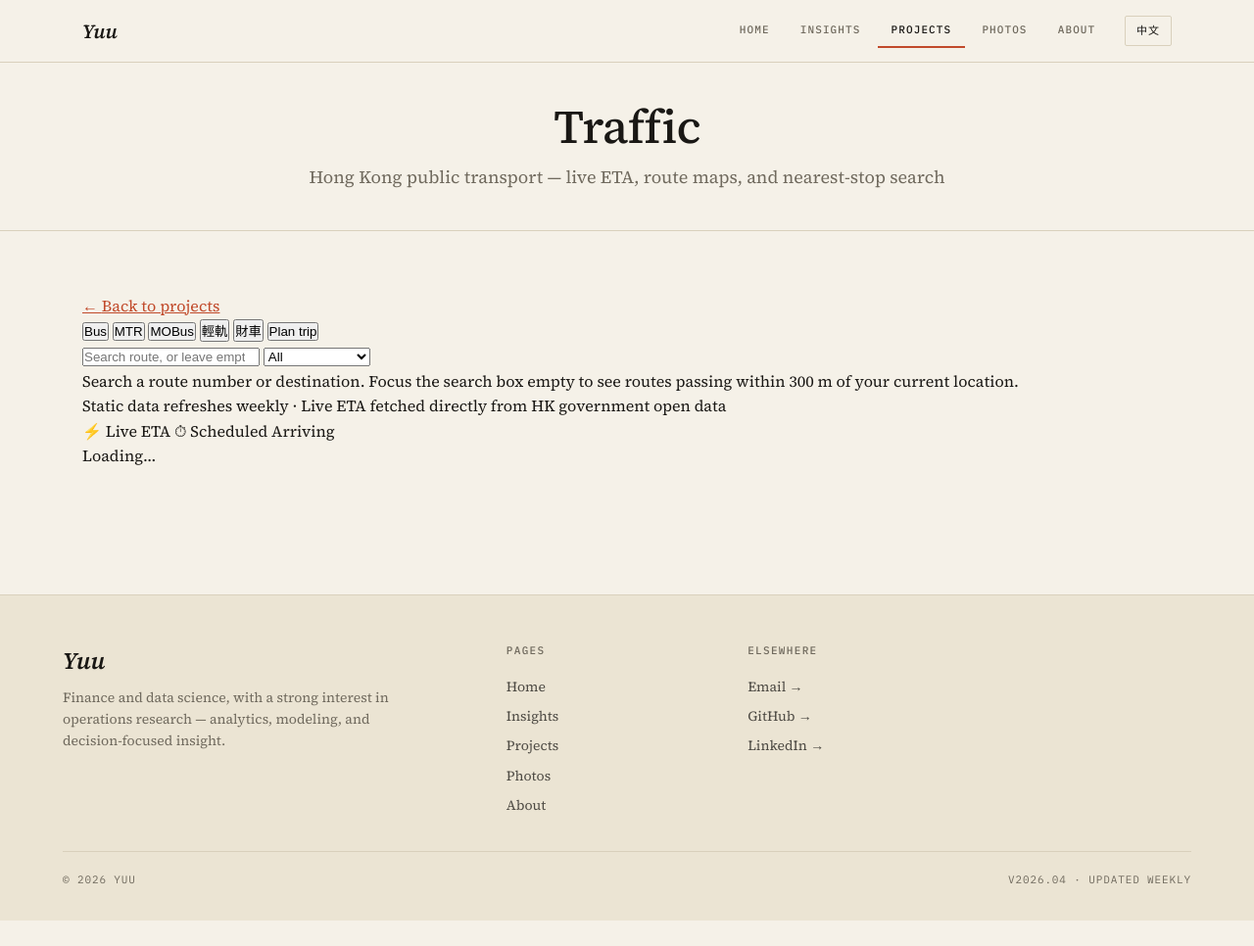
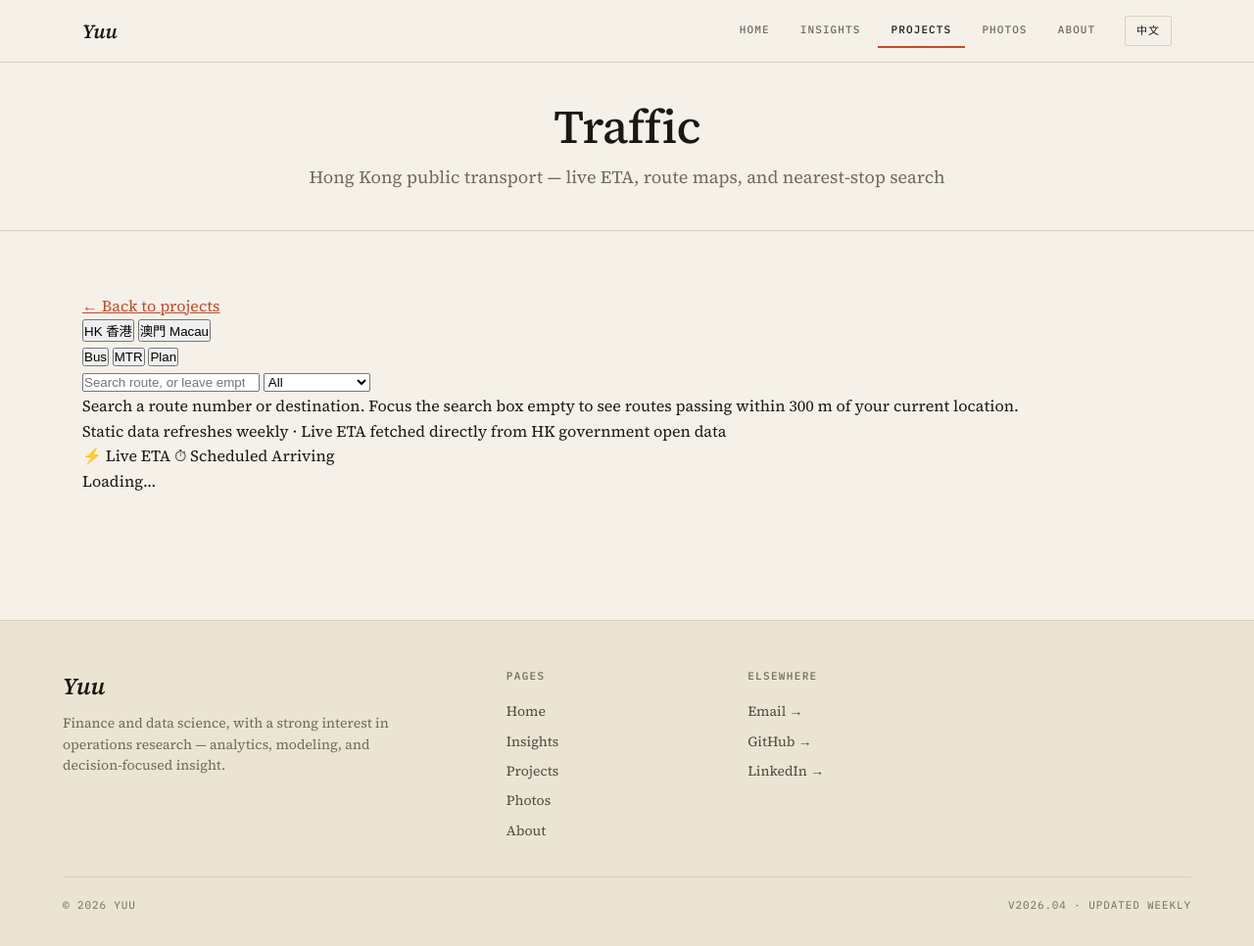
Before and after one commit to yutsang/yutsang.github.io, a Jekyll site: the page projects/traffic/index.html, which Jekyll copies as it is, in a window 1280 px wide and 966 px high. Shown: the whole window at 98% size. Built offline with Jekyll 4.4.1, drawn with Linux system fonts in a browser that asks for light colours.

Commit message:
publish: bump yuutraffic asset version (region switch + network graph)

```diff
--- a/projects/traffic/index.html
+++ b/projects/traffic/index.html
@@ -30,7 +30,7 @@
           integrity="sha256-p4NxAoJBhIIN+hmNHrzRCf9tD/miZyoHS5obTRR9BMY="
           crossorigin>
     <!-- Cache-bust: rewritten by yuutraffic's publish.sh on every deploy. -->
-    <link rel="stylesheet" href="/yuutraffic/style.css?v=20260503025816-a27cffb5">
+    <link rel="stylesheet" href="/yuutraffic/style.css?v=20260503030937-2b8a94cf">
 
     <!-- Tell the widget where to fetch its data bundles from. -->
     <script>window.YUU_DATA_BASE = "/yuutraffic/data";</script>
@@ -64,13 +64,17 @@
     <div class="main-content">
         <div class="yuu-back-row">
             <a href="/projects/" class="yuu-back-link">← <span data-lang="en">Back to projects</span><span data-lang="zh">返回專案</span></a>
+            <div class="yuu-region-switch" role="tablist" aria-label="Region">
+                <button type="button" class="yuu-region active" data-region="hk" role="tab" aria-selected="true">HK 香港</button>
+                <button type="button" class="yuu-region"        data-region="mo" role="tab" aria-selected="false">澳門 Macau</button>
+            </div>
             <div class="yuu-mode-tabs" role="tablist">
-                <button type="button" class="yuu-tab active" data-tab="bus"     role="tab" aria-selected="true">Bus</button>
-                <button type="button" class="yuu-tab"        data-tab="mtr"     role="tab" aria-selected="false">MTR</button>
-                <button type="button" class="yuu-tab"        data-tab="mobus"   role="tab" aria-selected="false">MOBus</button>
-                <button type="button" class="yuu-tab"        data-tab="lrt"     role="tab" aria-selected="false">輕軌</button>
-                <button type="button" class="yuu-tab"        data-tab="shuttle" role="tab" aria-selected="false">財車</button>
-                <button type="button" class="yuu-tab"        data-tab="plan"    role="tab" aria-selected="false">Plan trip</button>
+                <button type="button" class="yuu-tab active" data-tab="bus"     data-region="hk"  role="tab" aria-selected="true">Bus</button>
+                <button type="button" class="yuu-tab"        data-tab="mtr"     data-region="hk"  role="tab" aria-selected="false">MTR</button>
+                <button type="button" class="yuu-tab"        data-tab="mobus"   data-region="mo"  role="tab" aria-selected="false" hidden>MOBus</button>
+                <button type="button" class="yuu-tab"        data-tab="lrt"     data-region="mo"  role="tab" aria-selected="false" hidden>輕軌 LRT</button>
+                <button type="button" class="yuu-tab"        data-tab="shuttle" data-region="mo"  role="tab" aria-selected="false" hidden>財車</button>
+                <button type="button" class="yuu-tab"        data-tab="plan"    data-region="any" role="tab" aria-selected="false">Plan</button>
             </div>
         </div>
 
@@ -232,7 +236,7 @@
     <script src="https://unpkg.com/leaflet@1.9.4/dist/leaflet.js"
             integrity="sha256-20nQCchB9co0qIjJZRGuk2/Z9VM+kNiyxNV1lvTlZBo="
             crossorigin defer></script>
-    <script src="/yuutraffic/app.js?v=20260503025816-a27cffb5" defer></script>
+    <script src="/yuutraffic/app.js?v=20260503030937-2b8a94cf" defer></script>
     <script src="/js/site-config.js"></script>
     <script src="/js/site-ui.js?v=2"></script>
 </body>
```
